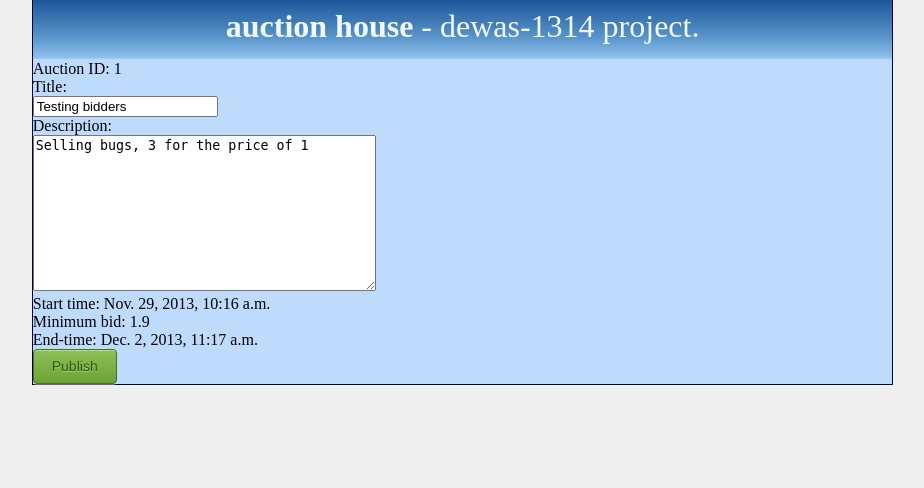
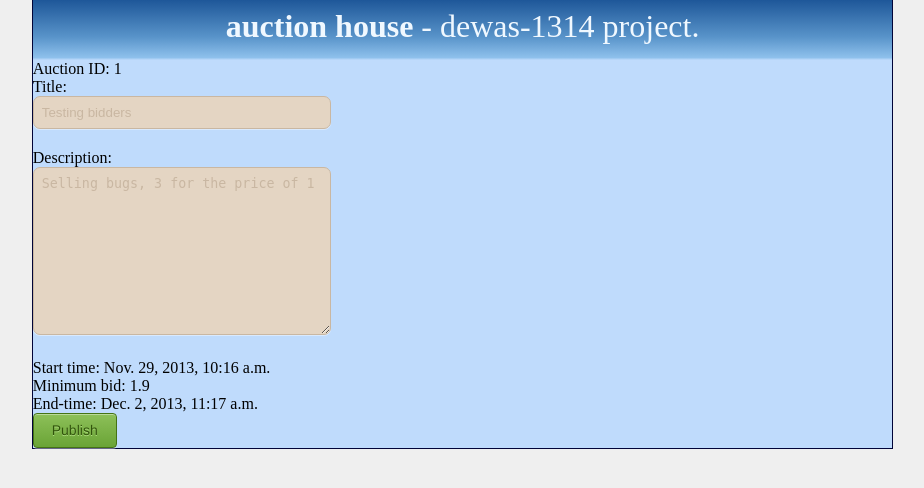
Before and after one commit to stigendresen/auction-house, a Django app: page /editauction/1/ in a window 1280 px wide. Shown: the part 14-502 px from the top of the page, without its empty margins (179-1103 px from the left). Run offline with Django 3.2, Linux system fonts and the light colour scheme; a user stored in the database is signed in; data comes from the database, SQL or seed files in the repository; both versions use the stored data as it was after the commit; parts of the project's set-up code (start-up, migrations or seed data) failed here and were passed over.

```diff
--- a/templates/edit_auction.html
+++ b/templates/edit_auction.html
@@ -14,11 +14,11 @@
 			{% csrf_token %}
 			<label>Auction ID: {{ auction.id }} </label><br>
 			<label>Title: </label><br>
-			<input type="text" name="title" value="{{ auction.title }}"/><br>
+			<input class="form-field" type="text" name="title" value="{{ auction.title }}"/><br>
 
 			<label>Description: </label><br>
 
-			<textarea rows="10" cols="40" name="content">{{ auction.content }}</textarea><br>
+			<textarea class="form-field" rows="10" cols="40" name="content">{{ auction.content }}</textarea><br>
 
 			{% if auction.is_active %}
 				<label>Start time: {{ auction.starttime }}</label><br>
@@ -26,12 +26,12 @@
 				<label>End-time: {{ auction.endtime }}</label><br>
 			{% elif auction.is_active == False %}
 				<label>Minimum bid: </label><br>
-				<input type="text" name="min_price" value="{{ auction.min_price }}"/>€<br>
+				<input class="form-field" type="text" name="min_price" value="{{ auction.min_price }}"/>€<br>
 
 				<label>End-time: (Needs to be at least 72 hours from publish)<br>
 					Format: 23:59 31-12-2013</label><br>
 
-				<input type="text" name="endtime" value="{{ possible_endtime|date:'H:i d-m-Y' }}"/><br>
+				<input class="form-field" type="text" name="endtime" value="{{ possible_endtime|date:'H:i d-m-Y' }}"/><br>
 
 			{% endif %}
 			<input type="hidden" name="id" value="{{ auction.id }}"/>
```
Also changed, not shown: db.sqlite3.
